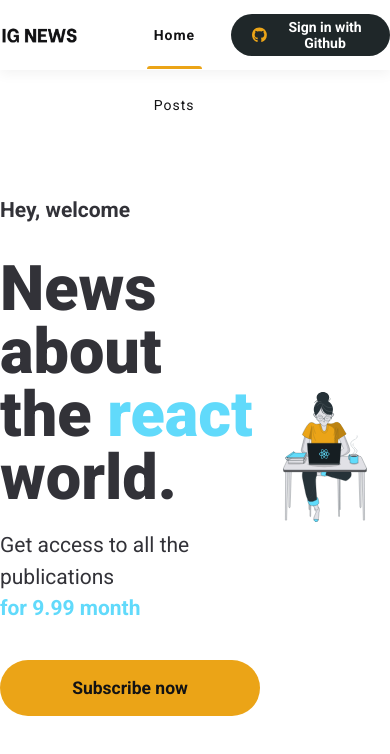
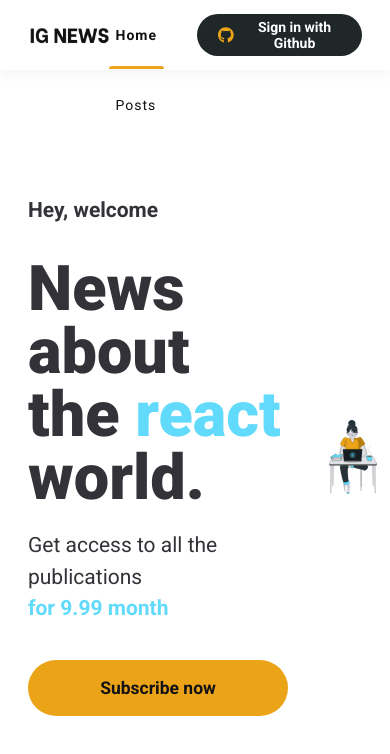
Before and after one commit to taliaeduarda/ignews, a Next.js app: page / in a window 390 px wide. Shown: the top 754 px of the page. Built offline with nearby package versions, Linux system fonts and the light colour scheme; no server answers.

Commit message:
fix padding

```diff
--- a/src/components/Header/styles.module.scss
+++ b/src/components/Header/styles.module.scss
@@ -7,6 +7,7 @@
     max-width: 1120px;
     height: 5rem;
     margin: 0 auto;
+    padding: 0 2rem;
 
     display: flex;
     align-items: center;
@@ -14,6 +15,10 @@
     nav {
         margin-left: 5rem;
         height: 5rem;
+
+            @media (max-width: 600px) {
+              margin-left: 0px;
+            }
 
         a {
             display: inline-block;
--- a/src/pages/home.module.scss
+++ b/src/pages/home.module.scss
@@ -6,10 +6,18 @@
   display: flex;
   align-items: center;
   justify-content: space-between;
+
+  img {
+    @media (max-width: 600px) {
+      display: none;
+      width: 1px;
+    }
+  }
 }
 
 .hero {
   max-width: 600px;
+  padding: 0 2rem;
 
   > span {
     font-size: 1.5rem;
@@ -23,7 +31,7 @@
     margin-top: 2.5rem;
 
     span {
-            color: var(--cyan-500)
+      color: var(--cyan-500);
     }
   }
 
```
Lines whose indentation alone changed are shown as unchanged.
